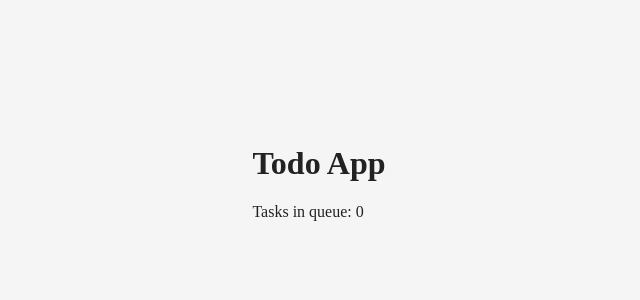
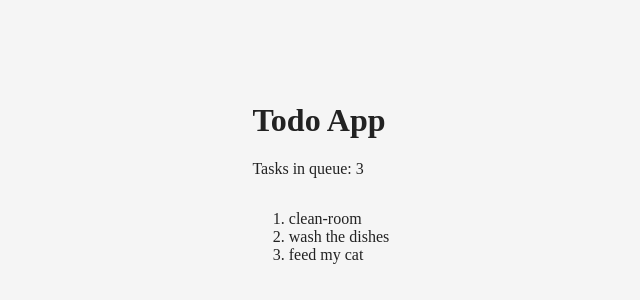
Before and after one commit to MariuszSzlachta/16.3, a React app: page / in a window 1280 px wide. Shown: the part 228-528 px from the top of the page, without its empty margins (329-969 px from the left). Built offline with nearby package versions, Linux system fonts and the light colour scheme.

Commit message:
Add TodoList.js

```diff
--- a/package.json
+++ b/package.json
@@ -15,6 +15,8 @@
     "babel-loader": "^7.1.5",
     "babel-preset-env": "^1.7.0",
     "css-loader": "^1.0.0",
+    "html-webpack-plugin": "^3.2.0",
+    "optimize-js-plugin": "0.0.4",
     "react": "^16.4.1",
     "react-dom": "^16.4.1",
     "style-loader": "^0.21.0",
--- a/src/components/TodoList.js
+++ b/src/components/TodoList.js
@@ -0,0 +1,15 @@
+import React from 'react';
+
+const TodoList = props => {
+  const elements = props.data.map( todo => <li key={todo.id} id ={todo.id} onClick={() => props.remove(todo.id)}>{todo.text}</li> )
+
+  return (
+    <div>
+      <ol>
+        {elements}
+      </ol>
+    </div>
+  );
+};
+
+export default TodoList;
--- a/src/containers/App.js
+++ b/src/containers/App.js
@@ -2,14 +2,30 @@ import React from 'react';
 import uuid from 'uuid';
 import style from './App.css';
 import Title from '../components/Title';
+import TodoList from '../components/TodoList';
 
 class App extends React.Component {
   constructor(props){
     super(props);
     this.state = {
-      data: []
+      data: [
+        {
+          id: 1,
+          text: 'clean-room'
+        },
+        {
+          id: 2,
+          text: 'wash the dishes'
+        },
+        {
+          id: 3,
+          text: 'feed my cat'
+        }
+      ]
     }
+    this.removeTodo = this.removeTodo.bind(this);
   }
+
 
   addTodo(val){
     const todo = {
@@ -33,6 +49,7 @@ class App extends React.Component {
     return (
       <div className={style.TodoApp}>
         <Title tasks={this.state.data.length} />
+        <TodoList data={this.state.data} remove={this.removeTodo}/>
       </div>
     )
   }
--- a/index.html
+++ b/src/index.html
@@ -6,6 +6,6 @@
 </head>
 <body>
     <div id="app"></div>
-    <script src="build/app.production.bundle.js"></script>
+
 </body>
 </html>
--- a/webpack.config.js
+++ b/webpack.config.js
@@ -1,6 +1,24 @@
 const path = require ('path');
+const HtmlWebpackPlugin = require('html-webpack-plugin');
+const OptimizeJsPlugin = require('optimize-js-plugin');
+
+const plugins = [
+  new HtmlWebpackPlugin({
+    template: 'src/index.html',
+    filename: 'index.html',
+    inject: 'body'
+  })
+];
 
 module.exports = (env) => {
+  if (env === "production") {
+    plugins.push(
+      new OptimizeJsPlugin({
+        sourceMap: false
+      })
+    )
+  }
+
   const environment = env || 'production';
   return {
     mode: environment,
@@ -28,6 +46,7 @@ module.exports = (env) => {
           ]
         }
       ]
-    }
+    },
+    plugins
   }
 }
```
Also changed, not shown: 3 other files (tests, documents, lock files or other folders).
